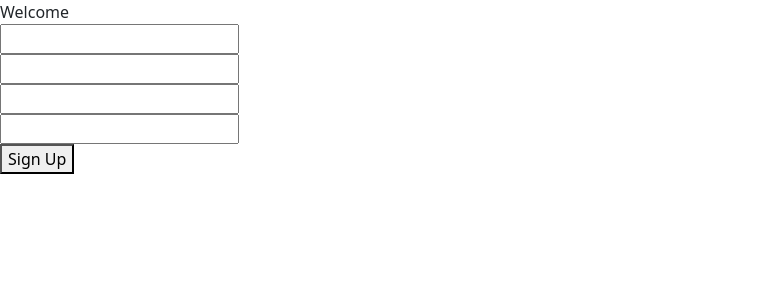
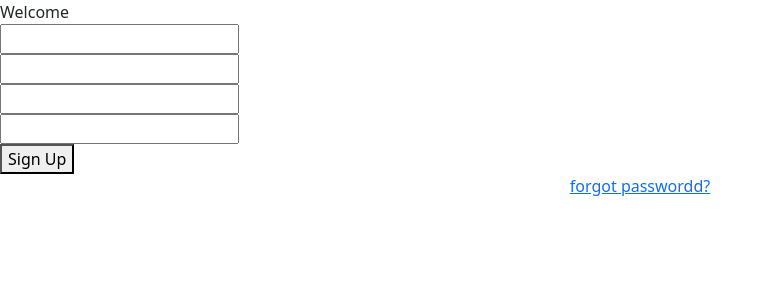
Before and after one commit to Morteza078/online-shop, a Django app: template templates/customer/register.html in a window 1280 px wide. Shown: the part 62-362 px from the top of the page, without its empty margins (0-773 px from the left). Run offline with Django 3.2, Linux system fonts and the light colour scheme; the template is opened without the code that fills it: values that come from a table or form of the project are taken from there, others are empty; some libraries are stand-ins or nearby versions.

Commit message:
some change in style

```diff
--- a/templates/customer/register.html
+++ b/templates/customer/register.html
@@ -40,8 +40,7 @@
     <div class="limiter">
         <div class="container-login100">
             <div class="wrap-login100">
-                <form action="" class="login100-form validate-form" id="register_form"
-                      method="post">
+                <form action="" class="login100-form validate-form" id="register_form">
 {#                                     {% csrf_token %}#}
                     <span class="login100-form-title p-b-26">
 					{% translate 'Welcome' %}
@@ -127,6 +126,12 @@
                         </div>
                     </div>
                 </form>
+               <div class="text-center p-t-115">
+						<a href="{% url 'customer:reset-password' %}" class="txt1">
+							{% translate 'forgot passwordd?' %}
+						</a>
+
+                </div>
             </div>
         </div>
     </div>
```
